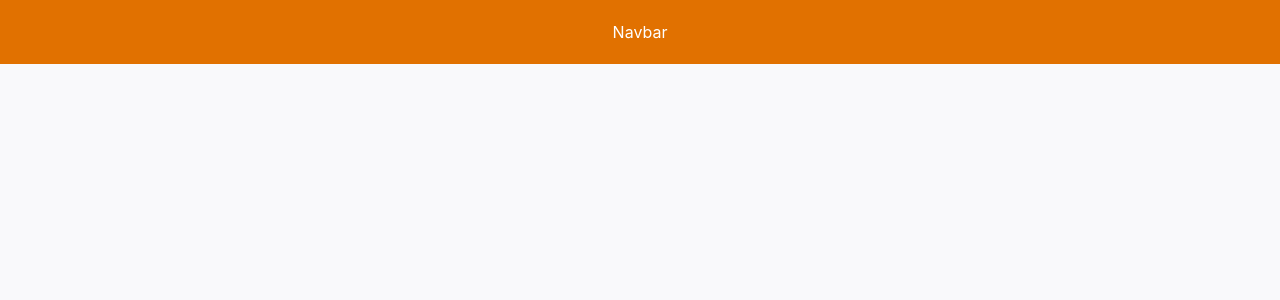
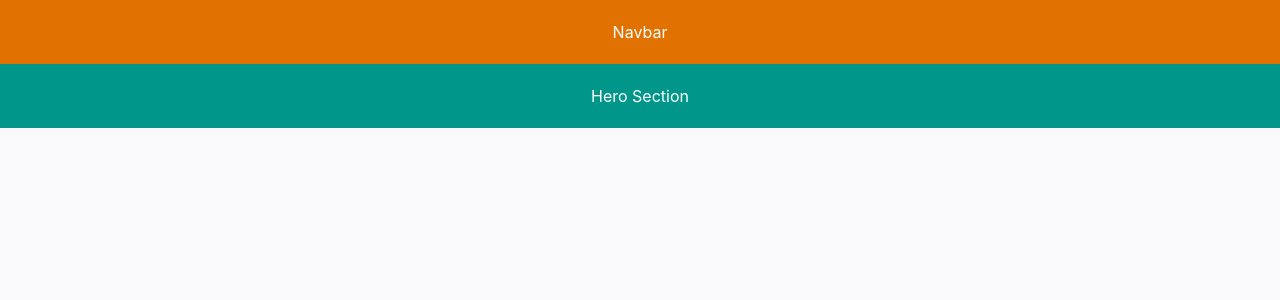
Before and after one commit to eslam-mohamedl/session-5-team-4, a Next.js app: page / in a window 1280 px wide. Shown: the top 300 px of the page. Built offline with nearby package versions, Linux system fonts and the light colour scheme.

Commit message:
feat: Add Hero component and integrate it into the main page

```diff
--- a/src/app/page.tsx
+++ b/src/app/page.tsx
@@ -1,8 +1,10 @@
 import Navbar from "@/components/organisms/Navbar";
+import Hero from "@/components/organisms/Hero";
 export default function page() {
   return (
     <div>
       <Navbar />
+      <Hero />
     </div>
   );
 }
--- /dev/null
+++ b/src/components/organisms/Hero.jsx
@@ -0,0 +1,9 @@
+import React from "react";
+
+export default function Hero() {
+  return (
+    <div className="bg-teal-600 text-white p-5 flex justify-center items-center">
+      Hero Section
+    </div>
+  );
+}
```
